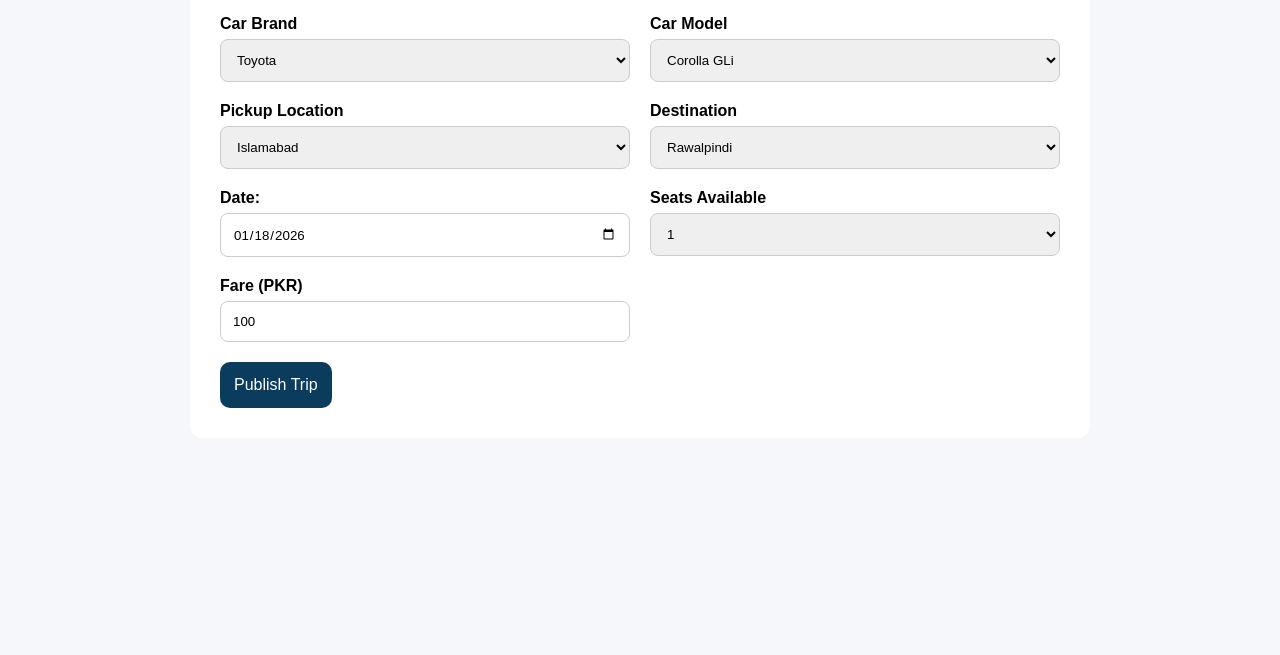
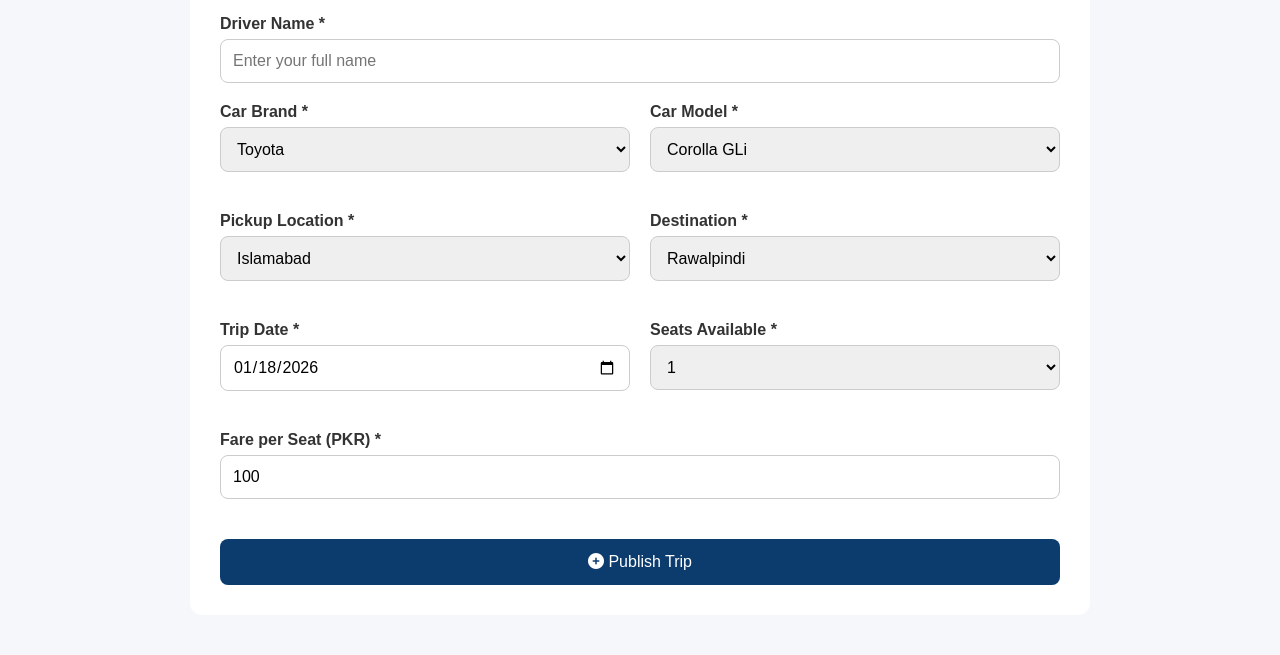
Before and after one commit to alisalmann88/raastaX, a website: page public/add-trip.html in a window 1280 px wide. Shown: the part 191-846 px from the top of the page. Before the commit the page ends 800 px from the top, so only its background shows below. Drawn offline with Linux system fonts and the light colour scheme.

Commit message:
Update add-trip.html

```diff
--- a/public/add-trip.html
+++ b/public/add-trip.html
@@ -5,6 +5,49 @@
   <title>RaastaX | Add Trip</title>
   <link rel="stylesheet" href="add-trip.css">
   <link rel="stylesheet" href="https://cdnjs.cloudflare.com/ajax/libs/font-awesome/6.5.0/css/all.min.css">
+  <style>
+    /* Additional styles for new field */
+    .form-group {
+      margin-bottom: 20px;
+    }
+    label {
+      display: block;
+      margin-bottom: 8px;
+      font-weight: 600;
+      color: #333;
+    }
+    input, select {
+      width: 100%;
+      padding: 12px;
+      border: 1px solid #ddd;
+      border-radius: 8px;
+      font-size: 16px;
+      box-sizing: border-box;
+    }
+    button {
+      background: #0b3c6d;
+      color: white;
+      border: none;
+      padding: 14px;
+      border-radius: 8px;
+      font-size: 16px;
+      cursor: pointer;
+      width: 100%;
+      margin-top: 20px;
+    }
+    button:hover {
+      background: #09447a;
+    }
+    #success-msg {
+      display: none;
+      background: #10b981;
+      color: white;
+      padding: 15px;
+      border-radius: 8px;
+      text-align: center;
+      margin-top: 20px;
+    }
+  </style>
 </head>
 <body>
 
@@ -21,17 +64,24 @@
 </header>
 
 <div class="container">
-  <h1>Add Trip</h1>
+  <h1>Add New Trip</h1>
   <form id="addTripForm">
+
+    <!-- Driver Name Field - ADDED -->
+    <div class="form-group">
+      <label for="driverName">Driver Name *</label>
+      <input type="text" id="driverName" required placeholder="Enter your full name">
+    </div>
+
     <div class="row">
-      <div>
-        <label for="carBrand">Car Brand</label>
+      <div class="form-group">
+        <label for="carBrand">Car Brand *</label>
         <select id="carBrand" required>
           <option value="">Select Brand</option>
         </select>
       </div>
-      <div>
-        <label for="carModel">Car Model</label>
+      <div class="form-group">
+        <label for="carModel">Car Model *</label>
         <select id="carModel" required>
           <option value="">Select Model</option>
         </select>
@@ -39,14 +89,14 @@
     </div>
 
     <div class="row">
-      <div>
-        <label for="pickup">Pickup Location</label>
+      <div class="form-group">
+        <label for="pickup">Pickup Location *</label>
         <select id="pickup" required>
           <option value="">Select Pickup</option>
         </select>
       </div>
-      <div>
-        <label for="destination">Destination</label>
+      <div class="form-group">
+        <label for="destination">Destination *</label>
         <select id="destination" required>
           <option value="">Select Destination</option>
         </select>
@@ -54,12 +104,12 @@
     </div>
 
     <div class="row">
-      <div>
-        <label for="trip-date">Date:</label>
-        <input type="date" id="trip-date" name="date" required>
+      <div class="form-group">
+        <label for="trip-date">Trip Date *</label>
+        <input type="date" id="trip-date" required>
       </div>
-      <div>
-        <label for="seats">Seats Available</label>
+      <div class="form-group">
+        <label for="seats">Seats Available *</label>
         <select id="seats" required>
           <option value="">Select Seats</option>
           <option value="1">1</option>
@@ -70,17 +120,19 @@
       </div>
     </div>
 
-    <div class="row">
-      <div>
-        <label for="fare">Fare (PKR)</label>
-        <input type="number" id="fare" required>
-      </div>
+    <div class="form-group">
+      <label for="fare">Fare per Seat (PKR) *</label>
+      <input type="number" id="fare" required min="100" placeholder="e.g., 5000">
     </div>
 
-    <button type="submit">Publish Trip</button>
+    <button type="submit">
+      <i class="fas fa-plus-circle"></i> Publish Trip
+    </button>
   </form>
 
-  <div id="success-msg">Trip published successfully 🚗</div>
+  <div id="success-msg">
+    <i class="fas fa-check-circle"></i> Trip published successfully! Redirecting...
+  </div>
 </div>
 
 <script src="add-trip.js"></script>
```
